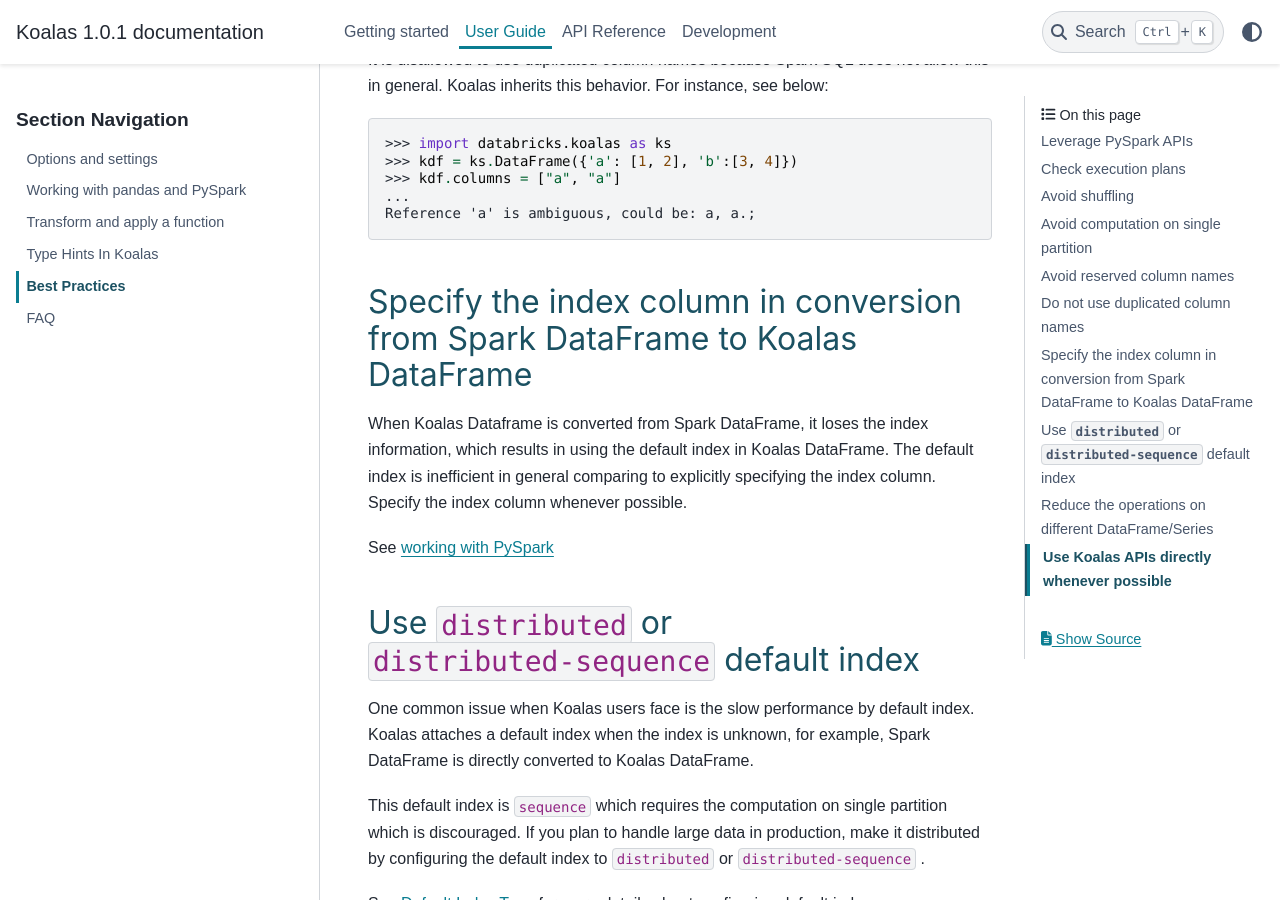
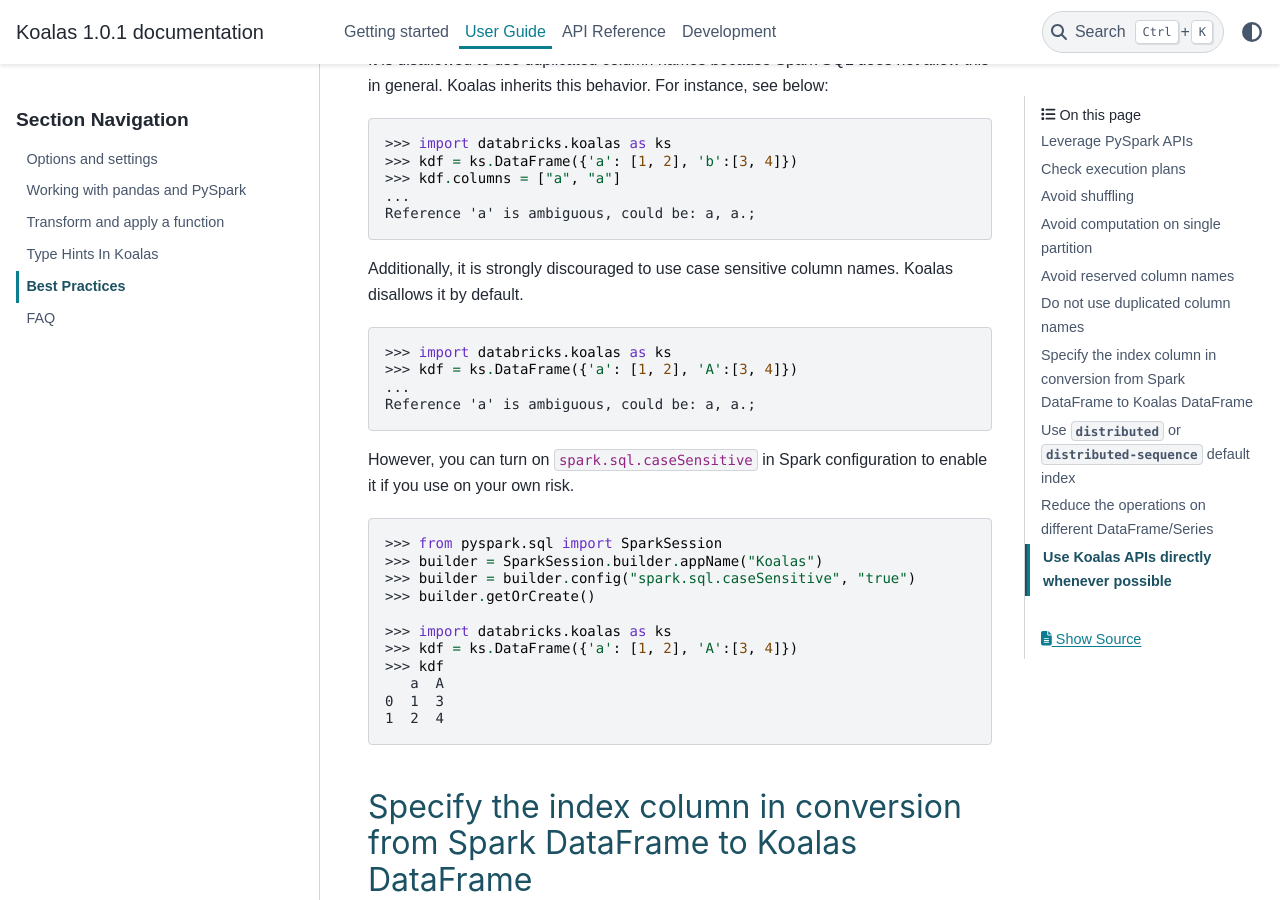
Before and after one commit to rising-star92/databricks-koalas, a Sphinx documentation site: the page built from docs/source/user_guide/best_practices.rst, in a window 1280 px wide and 900 px high, scrolled down 2875 px. Built offline with Sphinx 7.4.7 and the PyData theme 0.15.4, drawn with Linux system fonts in a browser that asks for light colours; pages that are not in the unit, such as notebooks, are missing from menus; the version number is read from the project's files by our own code.

Commit message:
Add document for case sensitivity (#1658)
Resolves #1657

```diff
--- a/docs/source/user_guide/best_practices.rst
+++ b/docs/source/user_guide/best_practices.rst
@@ -138,6 +138,31 @@ this behavior. For instance, see below:
    ...
    Reference 'a' is ambiguous, could be: a, a.;
 
+Additionally, it is strongly discouraged to use case sensitive column names. Koalas disallows it by default.
+
+.. code-block:: python
+
+   >>> import databricks.koalas as ks
+   >>> kdf = ks.DataFrame({'a': [1, 2], 'A':[3, 4]})
+   ...
+   Reference 'a' is ambiguous, could be: a, a.;
+
+However, you can turn on ``spark.sql.caseSensitive`` in Spark configuration to enable it if you use on your own risk.
+
+.. code-block:: python
+
+   >>> from pyspark.sql import SparkSession
+   >>> builder = SparkSession.builder.appName("Koalas")
+   >>> builder = builder.config("spark.sql.caseSensitive", "true")
+   >>> builder.getOrCreate()
+
+   >>> import databricks.koalas as ks
+   >>> kdf = ks.DataFrame({'a': [1, 2], 'A':[3, 4]})
+   >>> kdf
+      a  A
+   0  1  3
+   1  2  4
+
 
 Specify the index column in conversion from Spark DataFrame to Koalas DataFrame
 -------------------------------------------------------------------------------
```
